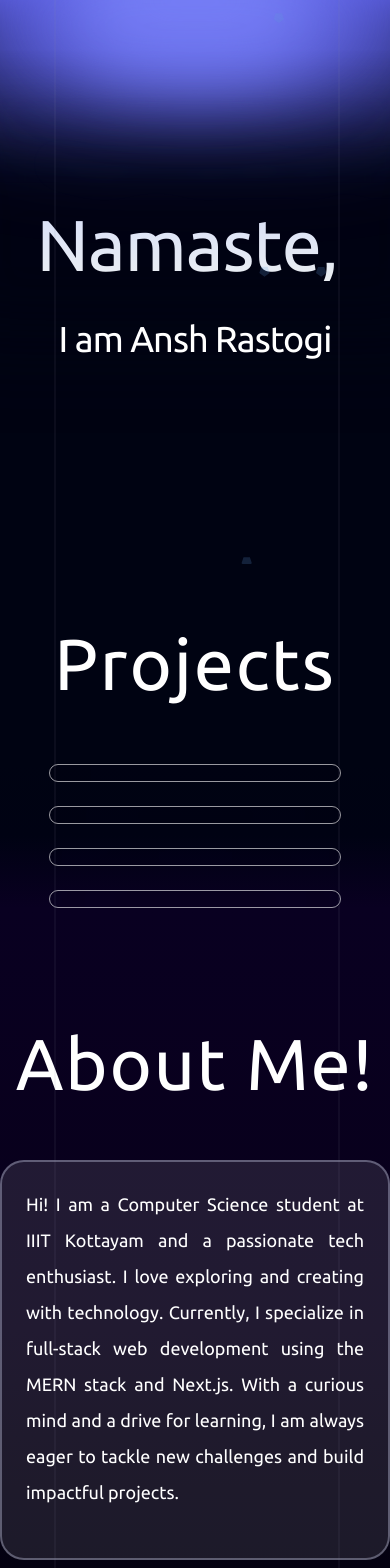
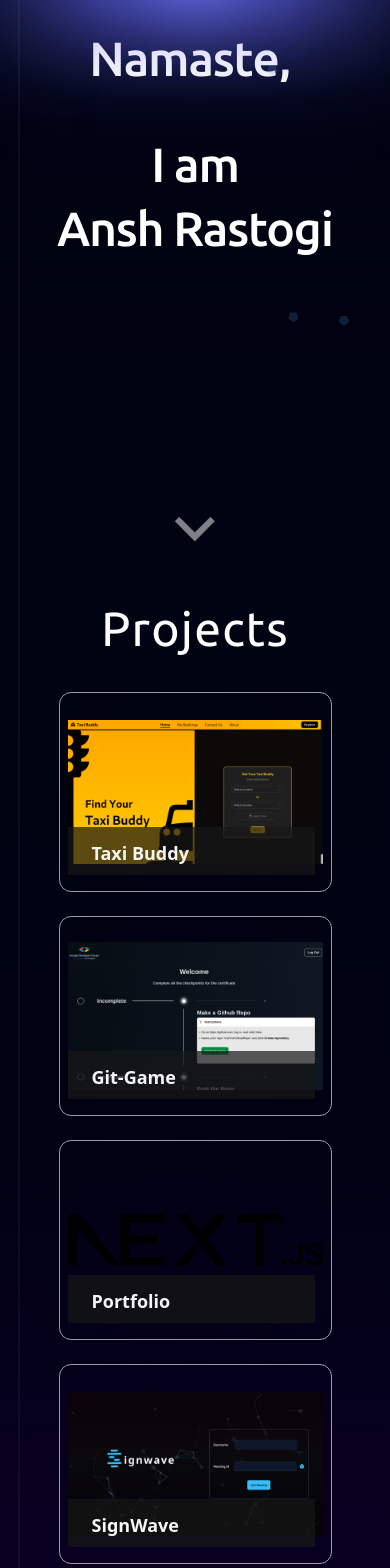
Before and after one commit to thisisanshrastogi/portfolio, a Next.js app: page / in a window 390 px wide. Shown: the part 280-1848 px from the top of the page. Built offline with nearby package versions, Linux system fonts and the light colour scheme.

Commit message:
add mobile layout and add insta profile

```diff
--- a/app/fonts/fonts.ts
+++ b/app/fonts/fonts.ts
@@ -2,6 +2,6 @@ import { Inter } from "next/font/google";
 import { Ubuntu } from "next/font/google";
 export const inter = Inter({ subsets: ["latin"] });
 export const ubuntu = Ubuntu({
-  weight: ["400", "700"],
+  weight: ["400", "500", "700"],
   subsets: ["cyrillic", "latin", "latin-ext"],
 });
--- a/app/globals.css
+++ b/app/globals.css
@@ -5,8 +5,21 @@ html {
   scroll-behavior: smooth;
 }
 
+:root {
+  --motion-width-1: 30rem;
+  --motion-width-2: 15rem;
+}
+
+@media (max-width: 768px) {
+  :root {
+    --motion-width-1: 16rem;
+    --motion-width-2: 8rem;
+  }
+}
+
 ::-webkit-scrollbar {
   width: 8px;
+  border-radius: 4px;
   background-color: black; /* Background color of the scrollbar track */
 }
 
@@ -113,6 +126,23 @@ ul {
   width: 30px;
   height: 30px;
 }
+
+@media (max-width: 700px) {
+  /* Styles for screens smaller than the breakpoint */
+  .example-2 .icon-content a svg {
+    width: 25px;
+    height: 25px;
+  }
+  .example-2 {
+    column-gap: 1.5rem;
+  }
+
+  .example-2 .icon-content a {
+    width: 50px;
+    height: 50px;
+  }
+}
+
 .example-2 .icon-content a:hover {
   color: white;
 }
@@ -155,3 +185,38 @@ ul {
 .example-2 .icon-content a[data-social="youtube"] ~ .tooltip {
   background-color: #ea4335;
 }
+
+/* Scroll down */
+/* From Uiverse.io by ArturCodeCraft */
+/* <reset-style> ============================ */
+a {
+  text-decoration: none;
+}
+/* <main-style> ============================ */
+/* .main__scroll-text {
+  color: rgba(255, 255, 255, 0.507);
+} */
+
+.main__action .main__scroll-box {
+  animation: scroll-down 1.5s ease-in-out infinite;
+  color: rgb(255, 255, 255);
+}
+
+/* Animate scroll icon */
+@keyframes scroll-down {
+  0%,
+  100% {
+    transform: translateY(0rem);
+    opacity: 0.5;
+  }
+
+  /* 35% {
+    transform: translateY(0.5rem);
+    opacity: 1;
+  } */
+
+  50% {
+    transform: translateY(-0.5rem);
+    opacity: 0.5;
+  }
+}
--- a/app/page.tsx
+++ b/app/page.tsx
@@ -13,7 +13,7 @@ export default function Home() {
           <Hero />
 
           <motion.h1
-            className="block w-full text-center text-7xl  tracking-wide py-10 my-6 "
+            className="block w-full text-center text-5xl md:text-7xl  tracking-wide py-4 md:py-10 my-6 "
             style={{ backgroundColor: "rgb(0, 3, 18)" }}
             id="projects"
             initial={{ opacity: 1, y: 50 }}
@@ -47,7 +47,7 @@ export default function Home() {
             className="gradient-bg-another py-20  "
           >
             <motion.h1
-              className="block w-full text-center text-7xl  tracking-wide py-10 "
+              className="block w-full text-center text-5xl md:text-7xl  tracking-wide py-10 "
               id="about"
               initial={{ opacity: 0, y: 50 }}
               whileInView={{ opacity: 1, y: 0 }}
@@ -58,21 +58,31 @@ export default function Home() {
               className="flex items-center justify-center my-5"
               initial={{ scale: 0.7, opacity: 0.2 }}
               whileInView={{ scale: 1, opacity: 1 }}
-              transition={{
-                duration: 1,
-                type: "spring",
-                stiffness: 150,
-                damping: 15,
-              }}
+              // transition={{
+              //   duration: 4,
+              //   type: "spring",
+              //   stiffness: 150,
+              //   damping: 15,
+              // }}
             >
-              <div className=" w-[700px] h-[400px] border-[2px] border-white-100/[0.4] rounded-3xl px-6 py-6 bg-white/[0.1]  antialiased text-lg  leading-9  text-justify">
+              <div className=" w-[80%] md:w-[1000px] min-h-[400px] border-[2px] border-white-100/[0.4] rounded-3xl px-6 py-6 bg-white/[0.1]  antialiased text-lg  leading-9  text-justify backdrop-brightness-110">
                 <p>
-                  Hi! I am a Computer Science student at IIIT Kottayam and a
-                  passionate tech enthusiast. I love exploring and creating with
-                  technology. Currently, I specialize in full-stack web
-                  development using the MERN stack and Next.js. With a curious
-                  mind and a drive for learning, I am always eager to tackle new
-                  challenges and build impactful projects.
+                  Hi! I’m a Computer Science student at IIIT Kottayam and a tech
+                  enthusiast who loves turning ideas into reality with code. I
+                  specialize in full-stack web development, working with the
+                  MERN stack and Next.js to build fun and impactful projects.
+                  <br />
+                  I’ve dabbled in some cool tech like WebSockets, MediaPipe, and
+                  WebRTC to create real-time and interactive applications. On
+                  the database side, I’m comfortable with MongoDB, MySQL, and
+                  PostgreSQL, so handling data is right up my alley.
+                  <br />
+                  When it comes to the frontend, Tailwind CSS is my go-to for
+                  designing sleek and responsive layouts. For backend magic, I
+                  use Node.js and Express to make sure everything runs smoothly
+                  behind the scenes. I’m always curious and excited to learn new
+                  things, whether it’s experimenting with new tools or solving
+                  tricky problems.
                 </p>
               </div>
             </motion.div>
@@ -104,7 +114,7 @@ export default function Home() {
               <motion.h1
                 initial={{ opacity: 0.5, y: 100 }}
                 whileInView={{ opacity: 1, y: 0 }}
-                className="block text-center text-7xl  tracking-wide pb-3  transition-opacity "
+                className="block text-center text-4xl md:text-7xl  tracking-wide pb-3  transition-opacity "
               >
                 Connect
               </motion.h1>
--- a/components/Projects.tsx
+++ b/components/Projects.tsx
@@ -22,7 +22,7 @@ const jwt = () => {
 
 export function BentoGridSecondDemo() {
   return (
-    <BentoGrid className="max-w-[75%] mx-auto md:auto-rows-[23rem]  relative  z-[20] card">
+    <BentoGrid className="max-w-[70vw] mx-auto auto-rows-auto md:auto-rows-[22rem]  relative  z-[20] card">
       {items.map((item, i) => (
         <BentoGridItem
           key={i}
@@ -51,7 +51,7 @@ const items = [
       "A taxi pooling application that connects people , travelling to same destination.",
 
     image: "/taxiHome.png",
-    className: "md:col-span-3 ",
+    className: "col-span-1 md:col-span-3 ",
     icons: [
       {
         logo: <FaReact />,
@@ -86,7 +86,7 @@ const items = [
     title: "Git-Game",
     description: "An Interactive way to test your git skills.",
     image: "/gitgame.png",
-    className: "md:col-span-2",
+    className: "col-span-1 md:col-span-2",
     icons: [
       {
         logo: <RiNextjsLine className="text-4xl" />,
@@ -114,7 +114,7 @@ const items = [
     description:
       "This portfolio website built using nextjs , framer-motion and aceternity",
     header: <Skeleton />,
-    className: "md:col-span-2",
+    className: "col-span-1 md:col-span-2",
   },
   {
     title: "SignWave",
@@ -146,6 +146,6 @@ const items = [
     link: "https://github.com/thisisanshrastogi/signwave_frontend",
     content:
       "A WebRTC based video calling app that supports ASL gesture recognition . Looking forward to develop and integrate an ASL model that can recognize a larger vocabulary along with contexts",
-    className: "md:col-span-3 ",
+    className: "col-span-1 md:col-span-3 ",
   },
 ];
--- a/components/ui/animated-modal.tsx
+++ b/components/ui/animated-modal.tsx
@@ -100,7 +100,7 @@ export const ModalBody = ({
           <motion.div
             ref={modalRef}
             className={cn(
-              "min-h-[50%] max-h-[80%] md:max-w-[45%] bg-white dark:bg-neutral-950 border border-transparent dark:border-neutral-800 md:rounded-2xl relative z-50 flex flex-col flex-1 overflow-auto",
+              "min-h-[50%] max-h-[60%] md:max-h-[80%]  max-w-[80%] overflow-x-hidden md:max-w-[45%] bg-white dark:bg-neutral-950 border border-transparent dark:border-neutral-800 rounded-xl md:rounded-2xl relative z-50 flex flex-col flex-1 overflow-y-auto",
               className
             )}
             initial={{
@@ -143,7 +143,7 @@ export const ModalContent = ({
   className?: string;
 }) => {
   return (
-    <div className={cn("flex flex-col flex-1 p-8 md:p-10", className)}>
+    <div className={cn("flex flex-col flex-1 p-6 md:p-10", className)}>
       {children}
     </div>
   );
--- a/components/ui/bentogrid.tsx
+++ b/components/ui/bentogrid.tsx
@@ -20,7 +20,7 @@ export const BentoGrid = ({
   return (
     <motion.div
       className={cn(
-        "grid md:auto-rows-[18rem] grid-cols-1 md:grid-cols-5 gap-6  ",
+        "grid md:auto-rows-[20rem] grid-cols-1 md:grid-cols-5 gap-6  ",
         className
       )}
       initial={{ opacity: 0, y: 50 }}
@@ -61,11 +61,11 @@ export const BentoGridItem = ({
     <Modal>
       <div
         className={cn(
-          "relative row-span-1 rounded-xl group/bento hover:shadow-xl transition duration-200 max-h-[350px]  shadow-input dark:shadow-none p-2 dark:backdrop-blur-3xl dark:border-white/[0.6]  border-[1.5px] border-transparent flex flex-col  justify-between space-y-4  ",
+          "relative row-span-1 rounded-xl group/bento hover:shadow-xl transition duration-200 min-h-[200px] max-h-[350px]  shadow-input dark:shadow-none p-2 dark:backdrop-blur-3xl dark:border-white/[0.6]  border-[1.5px] border-transparent flex flex-col  justify-between space-y-4  ",
           className
         )}
       >
-        <ModalTrigger className=" w-full h-full relative overflow-hidden ">
+        <ModalTrigger className=" w-full h-full relative overflow-hidden   ">
           <Image
             src={image || "/next.svg"}
             alt="taxiBuddy"
@@ -74,11 +74,11 @@ export const BentoGridItem = ({
             className="rounded-2xl"
           />
 
-          <div className="group-hover/bento:translate-x-2 transition duration-200 absolute bottom-2 bg-neutral-900 bg-opacity-70 px-6 py-1 w-[97%]">
+          <div className="group-hover/bento:translate-x-2 transition duration-75 absolute bottom-2 bg-neutral-900 bg-opacity-70 px-6 py-1 w-[97%]">
             <div className="font-sans font-bold text-neutral-600 dark:text-neutral-100 mb-1 mt-2 text-lg">
               {title}
             </div>
-            <div className="font-sans font-normal text-neutral-600 text-md dark:text-neutral-200">
+            <div className="font-sans font-normal text-neutral-600 text-md dark:text-neutral-200 hidden md:block">
               {description}
             </div>
           </div>
--- a/components/ui/flip-words.tsx
+++ b/components/ui/flip-words.tsx
@@ -46,12 +46,12 @@ export const FlipWords = ({
         }}
         transition={{
           type: "spring",
-          stiffness: 100,
-          damping: 10,
+          stiffness: 140,
+          damping: 8,
         }}
         exit={{
           opacity: 0,
-          y: -80,
+          y: 80,
 
           filter: "blur(18px)",
 
@@ -84,7 +84,7 @@ export const FlipWords = ({
                   delay: wordIndex * 0.3 + letterIndex * 0.06,
                   duration: 0.2,
                 }}
-                className="inline-block bg-gradient-to-b from-indigo-100 to-slate-100 bg-clip-text text-transparent"
+                className="inline-block bg-gradient-to-b from-violet-200 to-slate-100 bg-clip-text text-transparent font-[500]"
               >
                 {letter}
               </motion.span>
--- a/components/ui/lamp.tsx
+++ b/components/ui/lamp.tsx
@@ -5,6 +5,7 @@ import { cn } from "@/lib/utils";
 
 import { FlipWords } from "./flip-words";
 
+// eslint-disable-next-line @typescript-eslint/no-unused-vars
 export function LampDemo({ title }: { title: string }) {
   return (
     <LampContainer className="z-10  ">
@@ -16,15 +17,17 @@ export function LampDemo({ title }: { title: string }) {
           duration: 1,
           ease: "easeInOut",
         }}
-        className=" py-4  text-center text-4xl font-medium tracking-tight  md:text-7xl "
+        className=" py-4  text-center text-5xl font-medium tracking-tight  md:text-7xl "
       >
         <FlipWords
           words={["Hello,", "Namaskaram,", "Namaste,", "Hola,", "Bonjour,", ""]}
-          className=" mb-10  text-center bg-gradient-to-b from-indigo-300  to-slate-100 bg-clip-text  text-border text-7xl"
+          className=" mb-14   text-center bg-gradient-to-b from-indigo-300  to-slate-100 bg-clip-text  text-border text-5xl md:text-7xl font-semibold"
         />
         <br></br>
 
-        {title}
+        <div className="text-5xl md:text-7xl font-[500]">
+          I am <span className="block md:inline pt-4">Ansh Rastogi</span>
+        </div>
       </motion.h1>
     </LampContainer>
   );
@@ -44,10 +47,16 @@ export const LampContainer = ({
         className
       )}
     >
-      <div className="relative flex w-full flex-1 scale-y-2 items-center justify-center isolate z-0 translate-y-16">
+      <div className="relative flex w-full flex-1 scale-y-2 items-center justify-center isolate z-0 translate-y-5 md:translate-y-14">
         <motion.div
-          initial={{ opacity: 0.5, width: "15rem" }}
-          whileInView={{ opacity: 1, width: "30rem" }}
+          initial={{
+            opacity: 0.5,
+            width: "var(--motion-width-2)",
+          }}
+          whileInView={{
+            opacity: 1,
+            width: "var(--motion-width-1)",
+          }}
           transition={{
             delay: 0.3,
             duration: 0.8,
@@ -62,8 +71,14 @@ export const LampContainer = ({
           <div className="absolute  w-40 h-[100%] left-0 bg-black-100  bottom-0 z-20 [mask-image:linear-gradient(to_right,white,transparent)]" />
         </motion.div>
         <motion.div
-          initial={{ opacity: 0.5, width: "15rem" }}
-          whileInView={{ opacity: 1, width: "30rem" }}
+          initial={{
+            opacity: 0.5,
+            width: "var(--motion-width-2)",
+          }}
+          whileInView={{
+            opacity: 1,
+            width: "var(--motion-width-1)",
+          }}
           transition={{
             delay: 0.3,
             duration: 0.8,
@@ -77,22 +92,23 @@ export const LampContainer = ({
           <div className="absolute  w-40 h-[100%] right-0 bg-black-100  bottom-0 z-20 [mask-image:linear-gradient(to_left,white,transparent)]" />
           <div className="absolute  w-[100%] right-0 bg-black-100 h-40 bottom-0 z-20 [mask-image:linear-gradient(to_top,white,transparent)]" />
         </motion.div>
+        {/**/}
         <div className="absolute top-1/2 h-48 w-full translate-y-12 scale-x-150 bg-black-100 blur-2xl"></div>
         <div className="absolute top-1/2 z-50 h-48 w-full bg-transparent opacity-10 backdrop-blur-md"></div>
         <div className="absolute inset-auto z-50 h-36 w-[28rem] -translate-y-1/2 rounded-full bg-indigo-500 bg-opacity-50 blur-3xl"></div>
         <motion.div
-          initial={{ width: "8rem" }}
-          whileInView={{ width: "16rem" }}
+          initial={{ width: "calc(var(--motion-width-2)/2)" }}
+          whileInView={{ width: "calc(var(--motion-width-2)/2)" }}
           transition={{
-            delay: 0.3,
+            delay: 0.2,
             duration: 0.8,
             ease: "easeInOut",
           }}
           className="absolute inset-auto z-30 h-36 w-64 -translate-y-[6rem] rounded-full bg-indigo-400 blur-2xl"
         ></motion.div>
         <motion.div
-          initial={{ width: "15rem" }}
-          whileInView={{ width: "30rem" }}
+          initial={{ width: "var(--motion-width-2)" }}
+          whileInView={{ width: "var(--motion-width-1)" }}
           transition={{
             delay: 0.3,
             duration: 0.8,
@@ -104,8 +120,26 @@ export const LampContainer = ({
         <div className="absolute inset-auto z-40 h-44 w-full -translate-y-[12.5rem] bg-black-100 "></div>
       </div>
 
-      <div className="relative z-50 flex -translate-y-[80%] flex-col items-center px-5 py-4">
+      <div className="relative z-50 flex -translate-y-[100%] md:-translate-y-[90%] flex-col items-center px-5 py-4">
         {children}
+      </div>
+      <div className=" absolute bottom-3  text-3xl  p-0">
+        {/* /* From Uiverse.io by ArturCodeCraft  */}
+        <div className="main__action">
+          <a className="main__scroll" href="#projects">
+            <div className="main__scroll-box h-6">
+              <svg viewBox="0 0 24 24" xmlns="http://www.w3.org/2000/svg">
+                {/* <path d="M0 0h24v24H0z" fill="none"></path> */}
+                <path
+                  d="M11.9997 13.1716L7.04996     8.22186L5.63574 9.63607L11.9997 16L18.3637 9.63607L16.9495 8.22186L11.9997 13.1716Z"
+                  fill="white"
+                ></path>
+              </svg>
+            </div>
+
+            <span className=" text-transparent ">Scroll</span>
+          </a>
+        </div>
       </div>
     </div>
   );
--- a/components/ui/tracing-beam.tsx
+++ b/components/ui/tracing-beam.tsx
@@ -45,7 +45,7 @@ export const TracingBeam = ({
       ref={ref}
       className={cn("relative w-[100vw] h-full z-10 ", className)}
     >
-      <div className="absolute left-5  top-3 z-40">
+      <div className="absolute -left-4 md:left-5  top-3 z-40">
         <motion.div
           transition={{
             duration: 0.2,
@@ -81,7 +81,7 @@ export const TracingBeam = ({
           viewBox={`0 0 20 ${svgHeight}`}
           width="20"
           height={svgHeight} // Set the SVG height
-          className=" ml-4 block"
+          className=" ml-4 block "
           aria-hidden="true"
         >
           <motion.path
@@ -123,7 +123,7 @@ export const TracingBeam = ({
       <div ref={contentRef} className="z-20">
         {children}
       </div>
-      <div className="absolute right-8  top-3 z-40">
+      <div className="rightbeam hidden md:block absolute right-8  top-3 z-40">
         <motion.div
           transition={{
             duration: 0.5,
```
Also changed, not shown: components/connect.tsx (+6 -2 lines), components/ui/floating-nav.tsx (+4 -8 lines).
